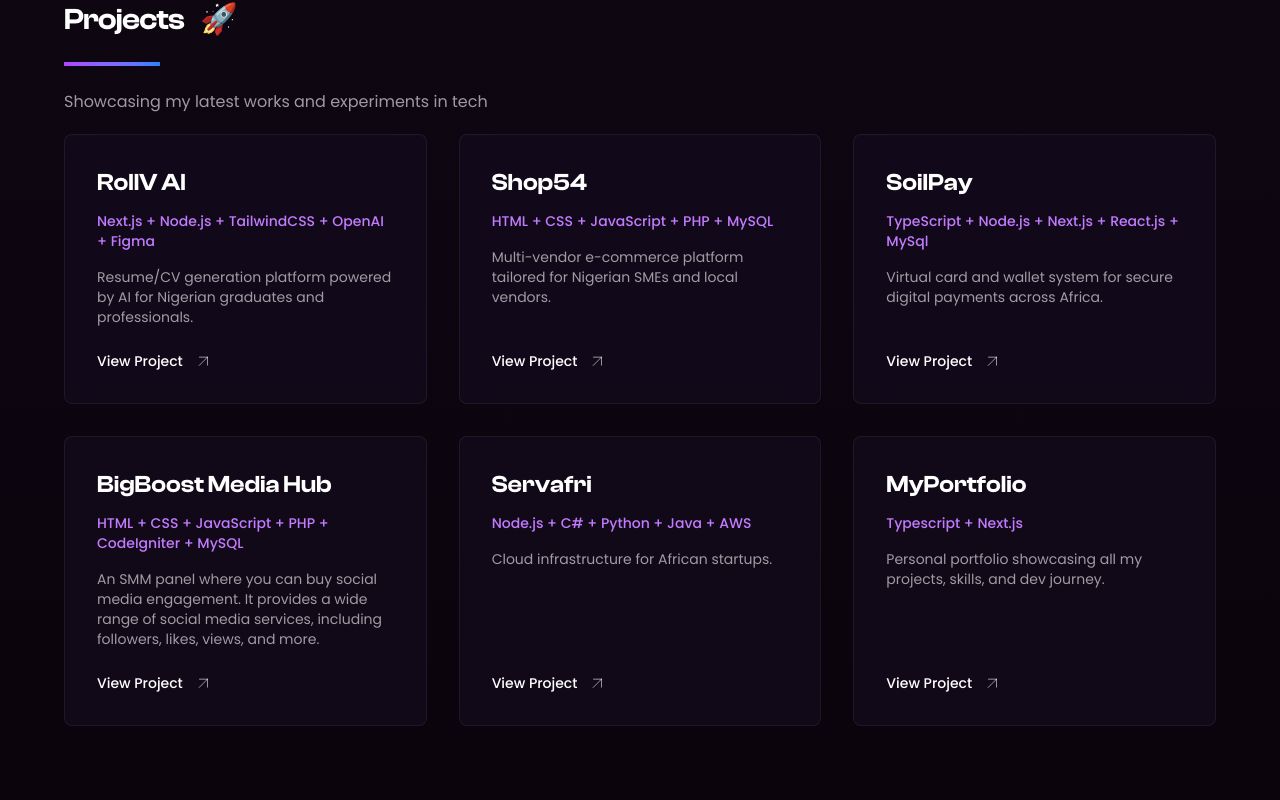
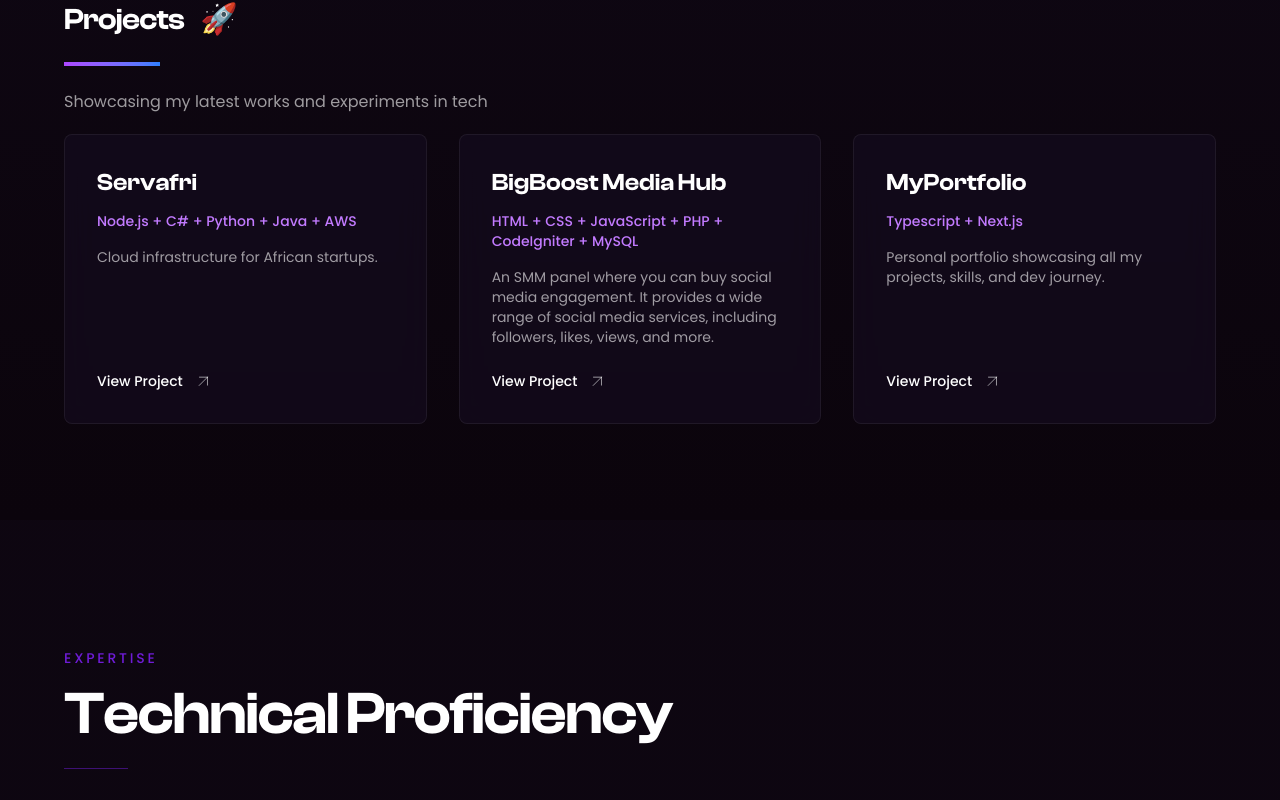
Before and after one commit to vobzzartt/myportfolio, a Next.js app: page / in a window 1280 px wide. Shown: the part 1560-2360 px from the top of the page. Built offline with nearby package versions, Linux system fonts and the light colour scheme.

Commit message:
Update data.ts

```diff
--- a/src/data/data.ts
+++ b/src/data/data.ts
@@ -1,21 +1,9 @@
 export const projects = [
   {
-    name: "RollV AI",
-    desc: "Resume/CV generation platform powered by AI for Nigerian graduates and professionals.",
-    lang: "Next.js + Node.js + TailwindCSS + OpenAI + Figma",
-    link: "https://rollv.app/",
-  },
-  {
-  name: "Shop54",
-  desc: "Multi-vendor e-commerce platform tailored for Nigerian SMEs and local vendors.",
-  lang: "HTML + CSS + JavaScript + PHP + MySQL",
-  link: "https://shop54.com.ng/",
-},
-{
-  name: "SoilPay",
-  desc: "Virtual card and wallet system for secure digital payments across Africa.",
-  lang: "TypeScript + Node.js + Next.js + React.js + MySql",
-  link: "https://soilpay.app/",
+  name: "Servafri",
+  desc: "Cloud infrastructure for African startups.",
+  lang: "Node.js + C# + Python + Java + AWS",
+  link: "https://servafri.com/",
 },
 {
   name: "BigBoost Media  Hub",
@@ -23,12 +11,7 @@ export const projects = [
   lang: "HTML + CSS + JavaScript + PHP + CodeIgniter + MySQL",
   link: "https://bigboost.com.ng/",
 },
-{
-  name: "Servafri",
-  desc: "Cloud infrastructure for African startups.",
-  lang: "Node.js + C# + Python + Java + AWS",
-  link: "https://servafri.com/",
-},
+
 {
   name: "MyPortfolio",
   desc: "Personal portfolio showcasing all my projects, skills, and dev journey.",
```
